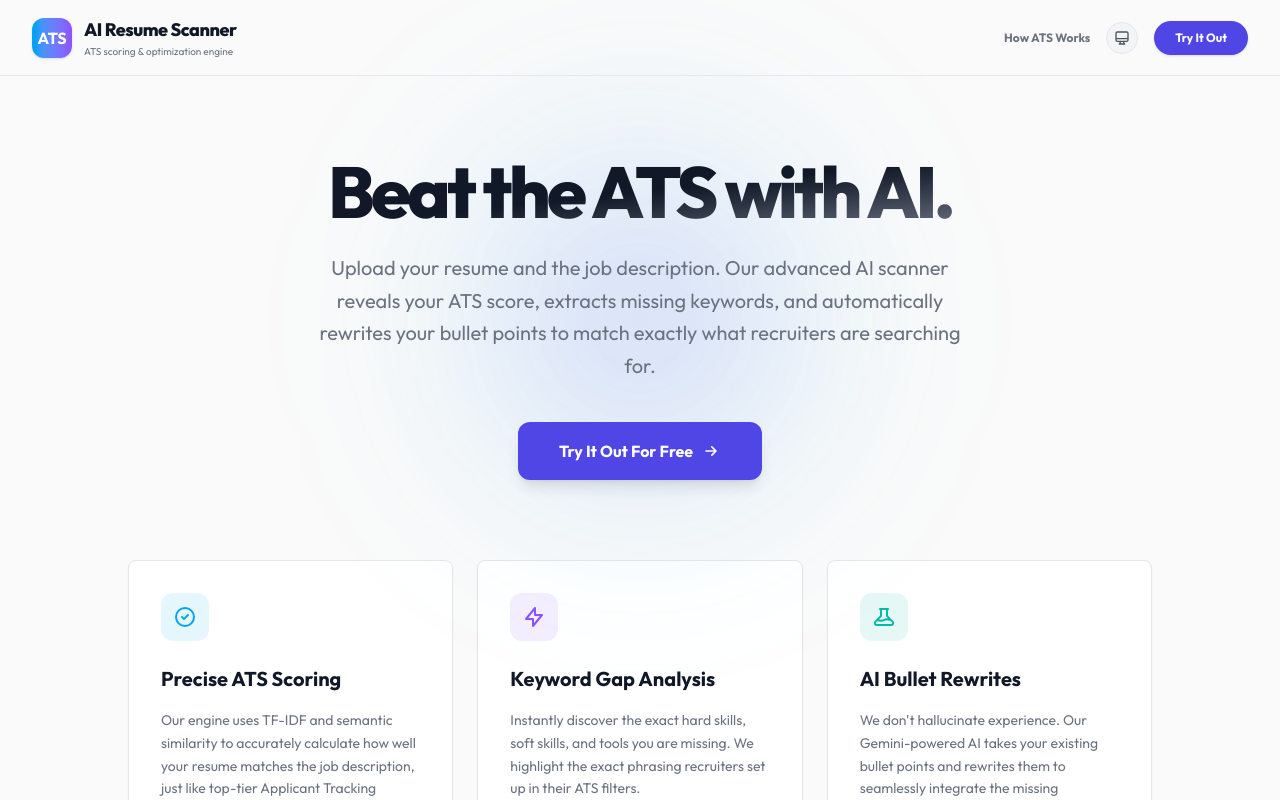
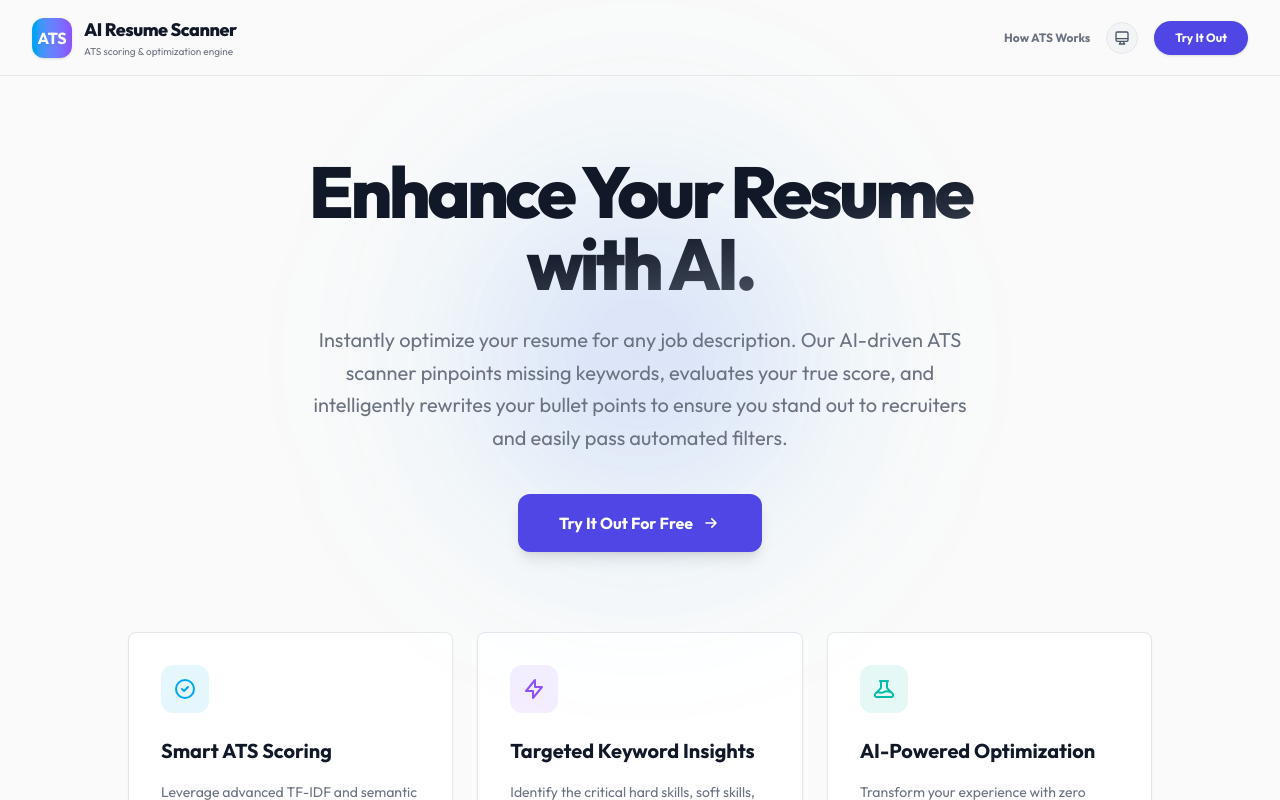
Before and after one commit to dataassemblehub-cpu/resume_ats_scanner, a Next.js app in the folder frontend/: page / in a window 1280 px wide. Shown: the top 800 px of the page. Built offline with nearby package versions, Linux system fonts and the light colour scheme; no server answers.

Commit message:
chore(Landing): Enhance marketing copy for AI resume optimization

```diff
--- a/frontend/app/(marketing)/LandingClient.tsx
+++ b/frontend/app/(marketing)/LandingClient.tsx
@@ -33,10 +33,10 @@ export default function LandingClient() {
         <div className="absolute top-1/2 left-1/2 -translate-x-1/2 -translate-y-1/2 w-64 h-64 bg-violet-500/10 blur-[80px] rounded-full pointer-events-none" />
 
         <h1 className="text-5xl md:text-7xl font-extrabold tracking-tighter mb-6 relative z-10 text-transparent bg-clip-text bg-gradient-to-br from-primary via-primary to-muted">
-          Beat the ATS with AI.
+          Enhance Your Resume with AI.
         </h1>
         <p className="text-lg md:text-xl text-muted mb-10 max-w-2xl mx-auto leading-relaxed relative z-10">
-          Upload your resume and the job description. Our advanced AI scanner reveals your ATS score, extracts missing keywords, and automatically rewrites your bullet points to match exactly what recruiters are searching for.
+          Instantly optimize your resume for any job description. Our AI-driven ATS scanner pinpoints missing keywords, evaluates your true score, and intelligently rewrites your bullet points to ensure you stand out to recruiters and easily pass automated filters.
         </p>
 
         <motion.div
@@ -70,9 +70,9 @@ export default function LandingClient() {
               <path strokeLinecap="round" strokeLinejoin="round" d="M9 12l2 2 4-4m6 2a9 9 0 11-18 0 9 9 0 0118 0z" />
             </svg>
           </div>
-          <h3 className="text-xl font-bold text-primary">Precise ATS Scoring</h3>
+          <h3 className="text-xl font-bold text-primary">Smart ATS Scoring</h3>
           <p className="text-sm text-muted leading-relaxed">
-            Our engine uses TF-IDF and semantic similarity to accurately calculate how well your resume matches the job description, just like top-tier Applicant Tracking Systems.
+            Leverage advanced TF-IDF and semantic matching algorithms to instantly see how your resume stacks up against industry-standard Applicant Tracking Systems.
           </p>
         </motion.div>
 
@@ -82,9 +82,9 @@ export default function LandingClient() {
               <path strokeLinecap="round" strokeLinejoin="round" d="M13 10V3L4 14h7v7l9-11h-7z" />
             </svg>
           </div>
-          <h3 className="text-xl font-bold text-primary">Keyword Gap Analysis</h3>
+          <h3 className="text-xl font-bold text-primary">Targeted Keyword Insights</h3>
           <p className="text-sm text-muted leading-relaxed">
-            Instantly discover the exact hard skills, soft skills, and tools you are missing. We highlight the exact phrasing recruiters set up in their ATS filters.
+            Identify the critical hard skills, soft skills, and tools missing from your profile. We pinpoint the exact terminology recruiters are filtering for.
           </p>
         </motion.div>
 
@@ -94,9 +94,9 @@ export default function LandingClient() {
               <path strokeLinecap="round" strokeLinejoin="round" d="M19.428 15.428a2 2 0 00-1.022-.547l-2.387-.477a6 6 0 00-3.86.517l-.318.158a6 6 0 01-3.86.517L6.05 15.21a2 2 0 00-1.806.547M8 4h8l-1 1v5.172a2 2 0 00.586 1.414l5 5c1.26 1.26.367 3.414-1.415 3.414H4.828c-1.782 0-2.674-2.154-1.414-3.414l5-5A2 2 0 009 10.172V5L8 4z" />
             </svg>
           </div>
-          <h3 className="text-xl font-bold text-primary">AI Bullet Rewrites</h3>
+          <h3 className="text-xl font-bold text-primary">AI-Powered Optimization</h3>
           <p className="text-sm text-muted leading-relaxed">
-            We don't hallucinate experience. Our Gemini-powered AI takes your existing bullet points and rewrites them to seamlessly integrate the missing keywords.
+            Transform your experience with zero hallucinations. Our Gemini AI intelligently reframes your existing achievements to naturally incorporate missing keywords.
           </p>
         </motion.div>
       </motion.div>
```
